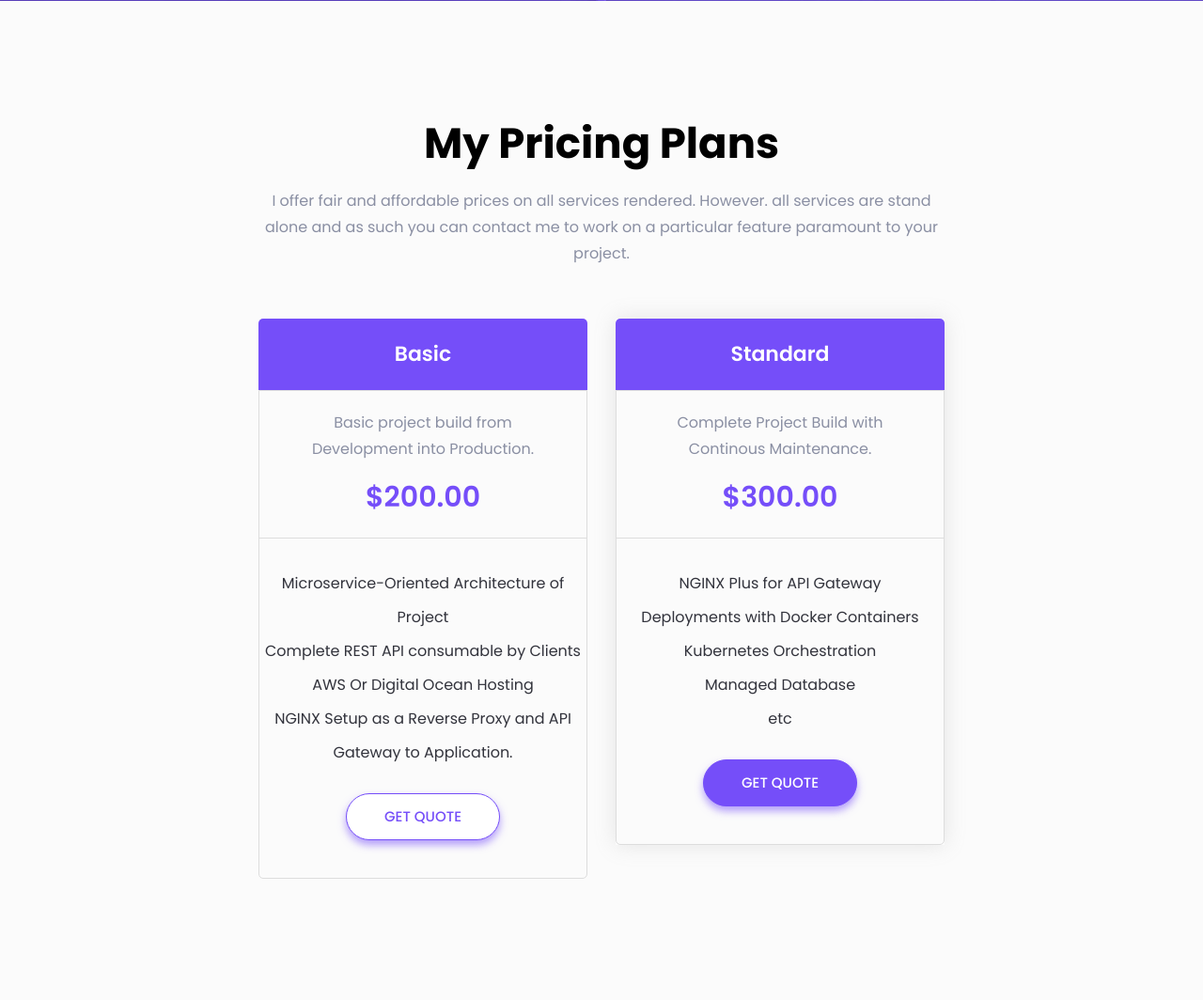
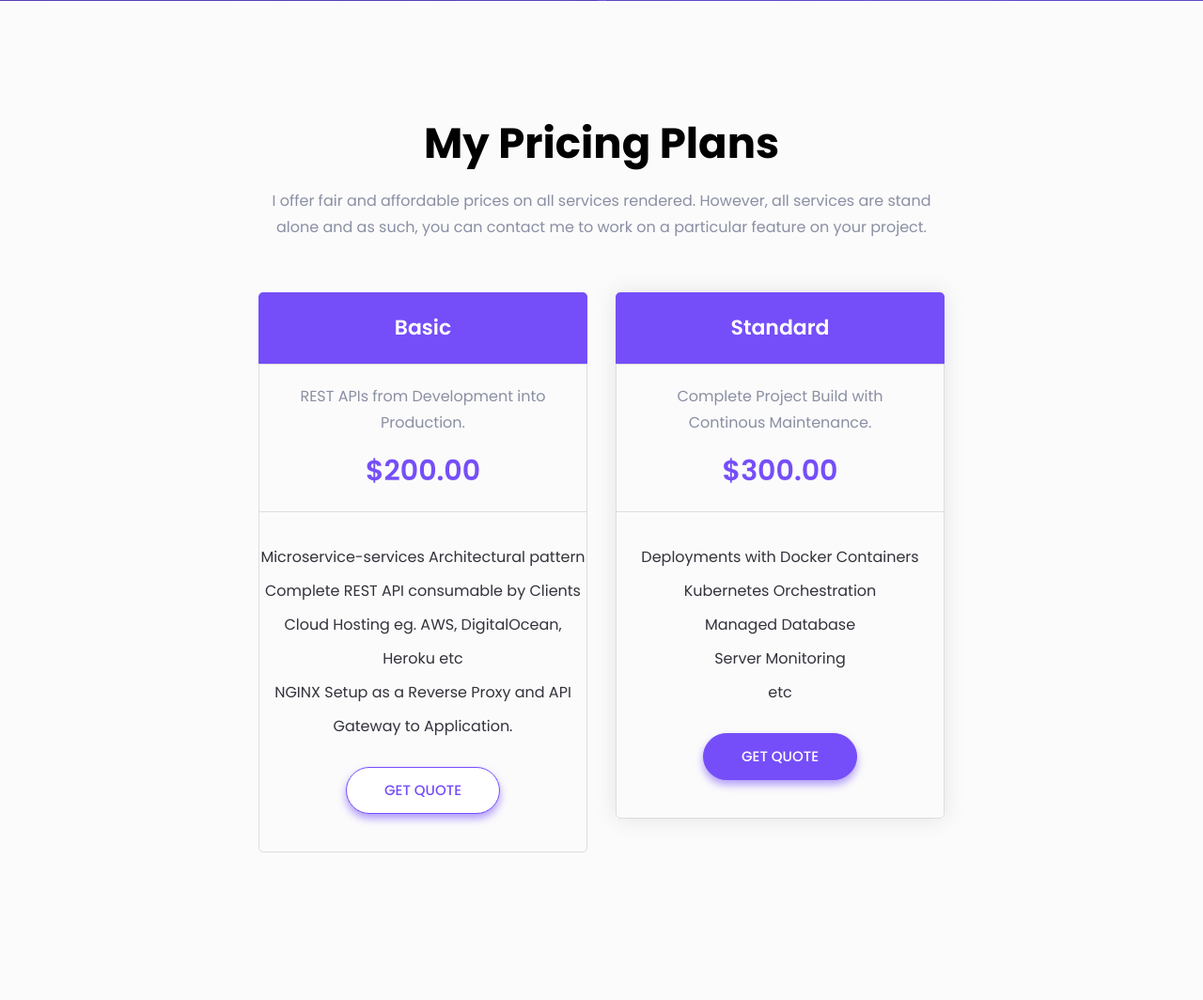
Before and after one commit to davidsmiles/my-website, a Flask app: page / in a window 1280 px wide. Shown: the part 3366-4430 px from the top of the page at 94% size. Run offline with Flask 2, Linux system fonts and the light colour scheme; some libraries are stand-ins or nearby versions; some web fonts are replaced.

Commit message:
Update profile write-up

```diff
--- a/flask/templates/index.html
+++ b/flask/templates/index.html
@@ -12,17 +12,17 @@
 
     <meta data-react-helmet="true" property="og:title" content="Tech with David" itemprop="name">
     <meta data-react-helmet="true" property="og:type" content="article">
-    <meta data-react-helmet="true" property="og:url" content="https://www.techydavid.com">
-    <meta data-react-helmet="true" property="og:image" content="https://www.techydavid.com/static/assets/images/logo/techydavid-main.jpg" itemprop="image">
-    <meta data-react-helmet="true" property="og:description" content="A Freelance Software Engineer, Microservices-Oriented REST API Developer, a Docker Captain and Server Administrator...">
+    <meta data-react-helmet="true" property="og:url" content="{{url_for('index')}}">
+    <meta data-react-helmet="true" property="og:image" content="{{url_for('static', filename='assets/images/logo/techydavid-main.jpg')}}" itemprop="image">
+    <meta data-react-helmet="true" property="og:description" content="A Freelance Software Engineer, REST API Developer, a Docker Captain and Server Administrator...">
     <meta data-react-helmet="true" property="og:site_name" content="Techy David">
     <meta data-react-helmet="true" property="twitter:card" content="summary_large_image">
 
     <meta data-react-helmet="true" property="twitter:title" content="Tech with David">
-    <meta data-react-helmet="true" property="twitter:description" content="A Freelance Software Engineer, Microservices-oriented REST API Developer, a Docker captain and Server Administrator...">
-    <meta data-react-helmet="true" property="twitter:image" content="https://www.techydavid.com/static/assets/images/logo/techydavid-main.jpg">
-    <meta data-react-helmet="true" property="twitter:creator" content="@iam_davidsmiles">
-    <meta name="twitter:site" content="@iam_davidsmiles">
+    <meta data-react-helmet="true" property="twitter:description" content="A Freelance Software Engineer, REST API Developer, a Docker captain and Server Administrator...">
+    <meta data-react-helmet="true" property="twitter:image" content="{{url_for('static', filename='assets/images/logo/techydavid-main.jpg')}}">
+    <meta data-react-helmet="true" property="twitter:creator" content="@IamDavidsmiles">
+    <meta name="twitter:site" content="@IamDavidsmiles">
 
     <meta data-react-helmet="true" name="description" content="TechyDavid provides services that ranges from building a full-fledged back-end for Software Applications by developing APIs that are easily integrated into any System, Deployment of application on Production Servers and Server Optimization for Performance...">
     <meta name="viewport" content="width=device-width, initial-scale=1, shrink-to-fit=no">
@@ -141,7 +141,7 @@
                         <div class="header-content-right">
                             <h4 class="sub-title">Hello, I’m</h4>
                             <h1 class="title">David Ugbero</h1>
-                            <p>A Freelance Software Engineer, Microservices-Oriented REST API Developer, a Docker Captain and Server Administrator.</p>
+                            <p>A Freelance Software Engineer, REST API Developer, a Docker Captain and Server Administrator.</p>
                             <a class="main-btn" href="#about">Learn more</a>
                         </div> <!-- header content right -->
                     </div>
@@ -211,7 +211,7 @@
                                         <i class="lni-phone-handset"></i>
                                     </div>
                                     <div class="info-text">
-                                        <p><span>Phone:</span> <a href="tel:+2347038637271">+23470-3863-7271</a></p>
+                                        <p><span>Phone:</span> <a href="tel:+2347038637271">(+234)07038637271</a></p>
                                     </div>
                                 </div> <!-- single info -->
                             </li>
@@ -346,8 +346,8 @@
                             <i class="lni-code-alt"></i>
                         </div>
                         <div class="service-content">
-                            <h4 class="service-title"><a href="#contact">Microservices - From Design to Deployment</a></h4>
-                            <p>I feature in building MicroServices-Architectured Applications, the Inter-Process Communication Mechanism (usually REST APIs) and a corresponding API Gateway using NGINX Plus.</p>
+                            <h4 class="service-title"><a href="#contact">APIs</a></h4>
+                            <p>I feature in building Restful APIs with an architecture of Microservices to ensure excellent production scalability, fault-tolerance and reliability.</p>
                         </div>
                     </div> <!-- single service -->
                 </div>
@@ -541,7 +541,7 @@
                 <div class="col-lg-8">
                     <div class="section-title text-center pb-25">
                         <h2 class="title">My Pricing Plans</h2>
-                        <p>I offer fair and affordable prices on all services rendered. However. all services are stand alone and as such you can contact me to work on a particular feature paramount to your project.</p>
+                        <p>I offer fair and affordable prices on all services rendered. However, all services are stand alone and as such, you can contact me to work on a particular feature on your project.</p>
                     </div> <!-- section title -->
                 </div>
             </div> <!-- row -->
@@ -553,14 +553,14 @@
                         </div>
                         <div class="pricing-body">
                             <div class="pricing-text">
-                                <p>Basic project build from Development into Production.</p>
+                                <p>REST APIs from Development into Production.</p>
                                 <span class="price">$200.00</span>
                             </div>
                             <div class="pricing-list">
                                 <ul>
-                                    <li>Microservice-Oriented Architecture of Project</li>
+                                    <li>Microservice-services Architectural pattern</li>
                                     <li>Complete REST API consumable by Clients</li>
-                                    <li>AWS Or Digital Ocean Hosting</li>
+                                    <li>Cloud Hosting eg. AWS, DigitalOcean, Heroku etc</li>
                                     <li>NGINX Setup as a Reverse Proxy and API Gateway to Application.</li>
                                 </ul>
                             </div>
@@ -582,10 +582,10 @@
                             </div>
                             <div class="pricing-list">
                                 <ul>
-                                    <li>NGINX Plus for API Gateway</li>
                                     <li>Deployments with Docker Containers</li>
                                     <li>Kubernetes Orchestration</li>
                                     <li>Managed Database</li>
+                                    <li>Server Monitoring</li>
                                     <li>etc</li>
                                 </ul>
                             </div>
```
